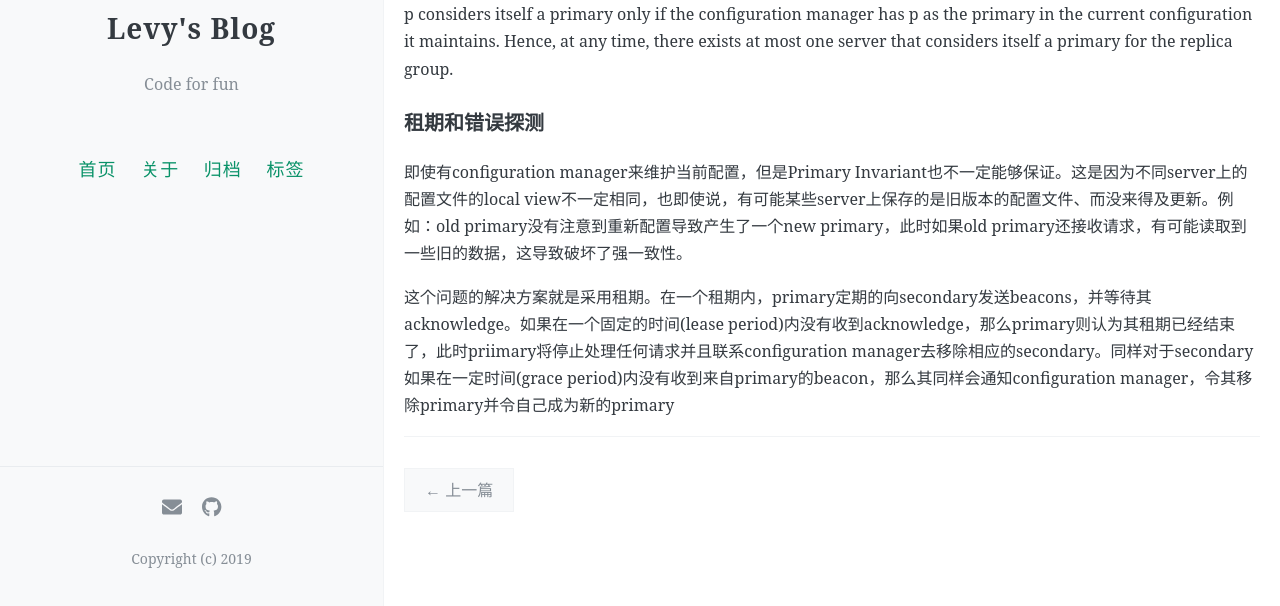
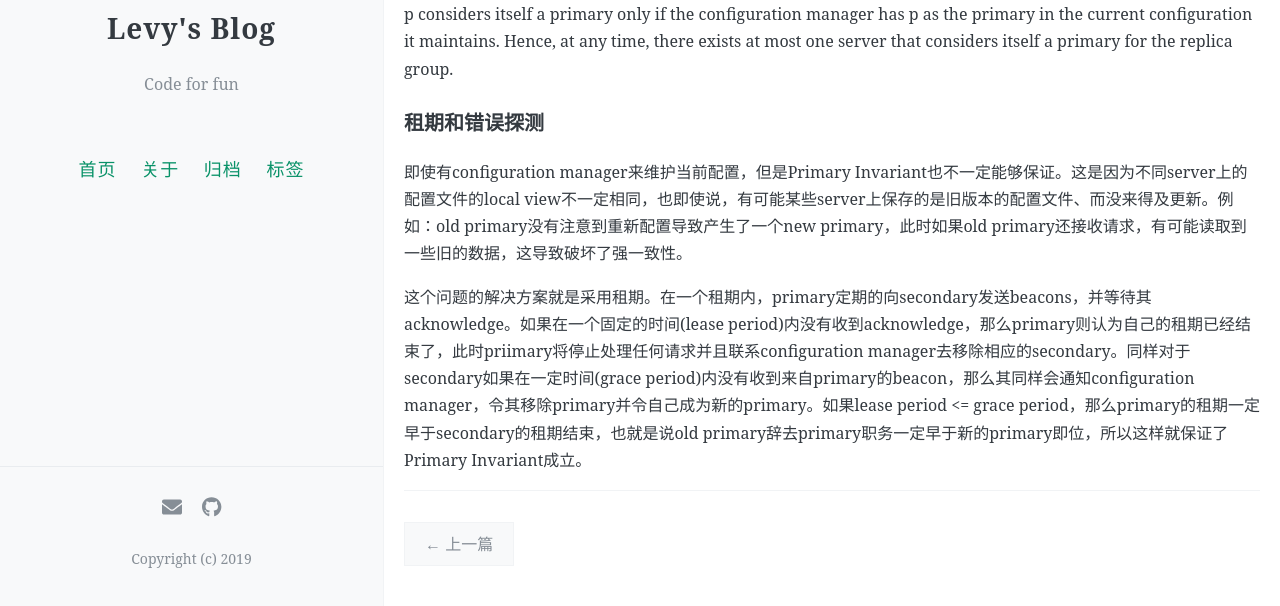
Before and after one commit to levy5307/blog, a Jekyll site: the page built from _posts/2020-04-06-pegasus-PacificA.md, in a window 1280 px wide and 900 px high, scrolled down 1234 px, cut to the strip 294-900 px from the top of the window. Built offline with Jekyll 4.4.1, drawn with Linux system fonts in a browser that asks for light colours; our own code applies the rules of GitHub Pages for plain Markdown files; comment, search, counter and statistics services are not loaded.

Commit message:
pegasus-PacificA

```diff
--- a/_posts/2020-04-06-pegasus-PacificA.md
+++ b/_posts/2020-04-06-pegasus-PacificA.md
@@ -38,4 +38,4 @@ PacificA是微软实现的一款强一致性的分布式共识协议，具有简
 ### 租期和错误探测
 即使有configuration manager来维护当前配置，但是Primary Invariant也不一定能够保证。这是因为不同server上的配置文件的local view不一定相同，也即使说，有可能某些server上保存的是旧版本的配置文件、而没来得及更新。例如：old primary没有注意到重新配置导致产生了一个new primary，此时如果old primary还接收请求，有可能读取到一些旧的数据，这导致破坏了强一致性。
 
-这个问题的解决方案就是采用租期。在一个租期内，primary定期的向secondary发送beacons，并等待其acknowledge。如果在一个固定的时间(lease period)内没有收到acknowledge，那么primary则认为其租期已经结束了，此时priimary将停止处理任何请求并且联系configuration manager去移除相应的secondary。同样对于secondary如果在一定时间(grace period)内没有收到来自primary的beacon，那么其同样会通知configuration manager，令其移除primary并令自己成为新的primary
+这个问题的解决方案就是采用租期。在一个租期内，primary定期的向secondary发送beacons，并等待其acknowledge。如果在一个固定的时间(lease period)内没有收到acknowledge，那么primary则认为自己的租期已经结束了，此时priimary将停止处理任何请求并且联系configuration manager去移除相应的secondary。同样对于secondary如果在一定时间(grace period)内没有收到来自primary的beacon，那么其同样会通知configuration manager，令其移除primary并令自己成为新的primary。如果lease period <= grace period，那么primary的租期一定早于secondary的租期结束，也就是说old primary辞去primary职务一定早于新的primary即位，所以这样就保证了Primary Invariant成立。
```
